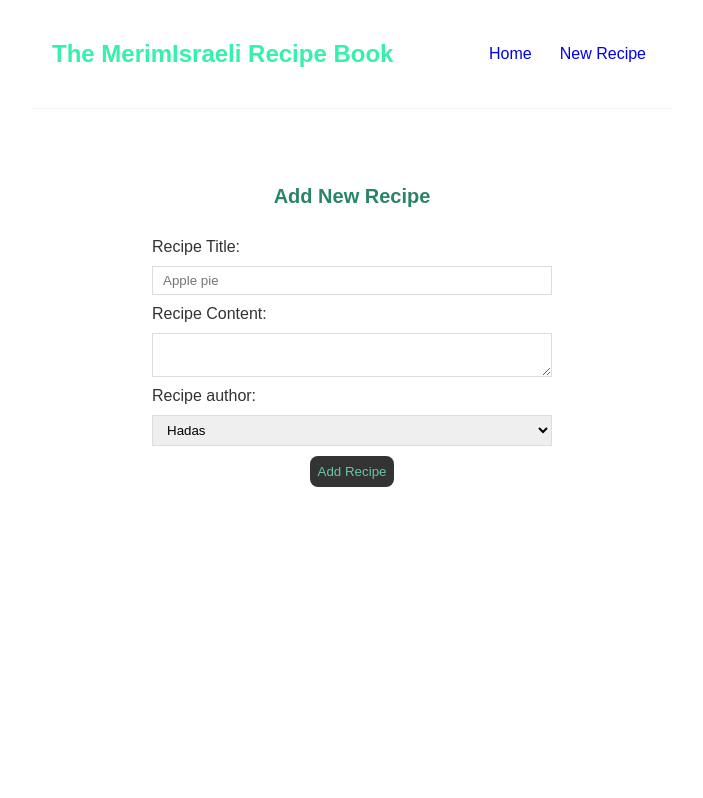
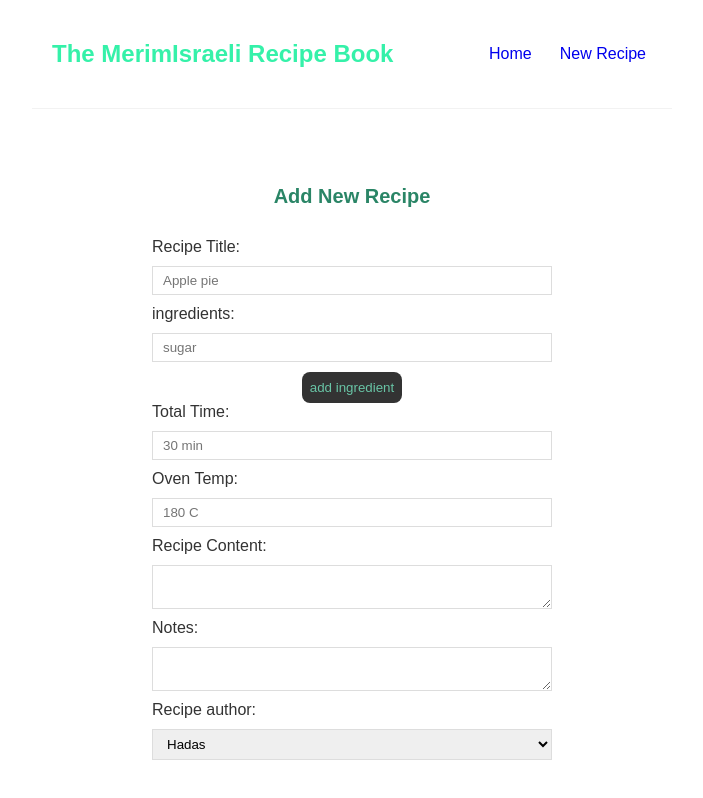
Before and after one commit to HadasIsraeli/recipe-book, a React (Create React App) app: page /create in a window 1280 px wide. Shown: the top 798 px of the page, without its empty margins (288-991 px from the left). Built offline with nearby package versions, Linux system fonts and the light colour scheme.

Commit message:
additional recipe details, card display

```diff
--- a/data/db.json
+++ b/data/db.json
@@ -4,31 +4,58 @@
       "title": "Chocolate Cake",
       "body": "something....",
       "author": "Hadas",
+      "ingredients": [
+        "a"
+      ],
+      "note": "a",
+      "time": "25",
+      "temp": "120",
       "id": 1
     },
     {
       "title": "Cheese Cake",
       "body": "something....",
       "author": "Inbar",
+      "ingredients": [
+        "a"
+      ],
+      "note": "a",
+      "time": "30",
+      "temp": "120",
       "id": 2
     },
     {
       "title": "Baklava",
       "body": "something....",
       "author": "Sarah",
+      "ingredients": [
+        "a"
+      ],
+      "note": "a",
+      "time": "40",
+      "temp": "120",
       "id": 3
     },
     {
-      "title": "gg",
-      "body": "werfg",
-      "author": "Hadas",
-      "id": 4
-    },
-    {
-      "title": "t",
-      "body": "hg",
-      "author": "Hadas",
-      "id": 5
+      "title": "Orange Cake",
+      "body": "Preheat the oven to 350F. Butter an 8x4-inch loaf pan or spray with baking spray with flour.\nIn a large bowl, whisk together flour, baking powder, and salt.\nIn another large bowl, combine sugar and orange zest. Rub the zest into the sugar with your fingers until the sugar is a light orange color. Add the oil, eggs, orange juice, and vanilla, and whisk until combined. Pour into the flour mixture and whisk together just until all of the flour is incorporated. Pour the batter into the prepared cake pan.\nBake for 1 hour and 10 minutes or until a wooden toothpick inserted into the center comes out with a few moist crumbs, covering loosely with foil after about an hour if it's looking very brown on top. Let the cake cool in the pan for 15 minutes. Remove and cool completely on a wire rack.",
+      "author": "preppykitchen",
+      "ingredients": [
+        "2½ cups all-purpose flour (300g)",
+        "¾ teaspoon baking powder",
+        "¼ teaspoon salt",
+        "1 cup granulated sugar (200g)",
+        "2 tablespoons orange zest (about 3 oranges)",
+        "1 cup vegetable oil (240ml)",
+        "¾ cup fresh orange juice (about 3 oranges/180ml)",
+        "3 large eggs",
+        "1 tablespoon vanilla extract"
+      ],
+      "note": "Rubbing the orange zest into the sugar helps the oils from the zest to release and absorb into the sugar. It makes the orange flavor stronger, and I do not recommend skipping it.\nI highly recommend using a scale to measure your flour. However, if you don’t have a scale, be sure to fluff your flour with a spoon and then spoon it into your cups before leveling it off with a knife. This method is the best way to measure flour without overpacking the measuring cup.\nThe eggs should be at room temperature to ensure they incorporate evenly into your batter without over-mixing. If you forgot to bring out your eggs, quickly bring them to room temperature by placing them in a large bowl and covering them with warm tap water for 5 minutes.\nMix the batter until just combined. You do not want to over-mix the batter as it can make the cake crumbly and tough.\nIt’s much easier to zest the oranges before juicing, so make sure to zest first. Use a microplane grater to zest the oranges. Be sure only to zest the orange portion as the white parts will be bitter.\nAvoid making the icing too thin, or the icing will slide off the orange cake.\nTo get more juice out of an orange, roll it under your palm on the countertop to loosen the juices.",
+      "time": "60",
+      "temp": "180",
+      "img": "https://preppykitchen.com/wp-content/uploads/2022/01/Orange-Cake-Recipe-330x330.jpg",
+      "id": 6
     }
   ]
 }
--- a/src/Create.js
+++ b/src/Create.js
@@ -5,12 +5,20 @@ const Create = () => {
     const [title, setTitle] = useState('');
     const [body, setBody] = useState('');
     const [author, setAuthor] = useState('Hadas');
+    const [ingredients, setIngredients] = useState([]);
+    const [item, setItem] = useState('');
+    const [note, setNote] = useState('');
+    const [time, setTime] = useState(null);
+    const [temp, setTemp] = useState();
+
     const [isPending, setIsPending] = useState(false);
     const history = useHistory();
+    let authors_name = ['Hadas', 'Inbar', 'Sarah'];
 
     const hanndleSubmit = (e) => {
         e.preventDefault();
-        const recipe = { title, body, author };
+
+        const recipe = { title, body, author, ingredients, note, time, temp };
         setIsPending(true);
         fetch('http://localhost:8000/recipes', {
             method: 'POST',
@@ -22,6 +30,12 @@ const Create = () => {
         });
     }
 
+    const handleAddItem = () => {
+        setIngredients([...ingredients, item]);
+        setItem('');
+        console.log('added item!', ingredients);
+    }
+
     return (
         <div className="create">
             <h2>Add New Recipe</h2>
@@ -29,17 +43,40 @@ const Create = () => {
                 <label>Recipe Title:</label>
                 <input type="text" required name="title" placeholder="Apple pie"
                     value={title} onChange={(e) => setTitle(e.target.value)} />
+
+
+                <label>ingredients:</label>
+                <input type="text" name="item" placeholder="sugar"
+                    value={item} onChange={(e) => setItem(e.target.value)} />
+                <button type="button" onClick={handleAddItem}>add ingredient</button>
+                {ingredients.map((ingredient) => (
+                    <p>{ingredient}</p>
+                ))}
+
+                <label>Total Time:</label>
+                <input type="number" required name="time" placeholder="30 min"
+                    value={time} onChange={(e) => setTime(e.target.value)} />
+
+                <label>Oven Temp:</label>
+                <input type="number" name="temp" placeholder="180 C"
+                    value={temp} onChange={(e) => setTemp(e.target.value)} />
+
                 <label>Recipe Content:</label>
                 <textarea name="content" required
                     value={body} onChange={(e) => setBody(e.target.value)} />
+
+                <label>Notes:</label>
+                <textarea name="note"
+                    value={note} onChange={(e) => setNote(e.target.value)} />
+
                 <label>Recipe author:</label>
                 <select name="author"
                     value={author} onChange={(e) => setAuthor(e.target.value)}>
-                    <option value="Hadas">Hadas</option>
-                    <option value="Inbar">Inbar</option>
-                    <option value="Sarah">Sarah</option>
+                    {authors_name.map((author) => (
+                        <option value="author">{author}</option>
+                    ))}
                 </select>
-                {!isPending && <button>Add Recipe</button>}
+                {!isPending && (ingredients.length > 0) && <button type="submit">Add Recipe</button>}
                 {isPending && <button disabled>Adding Recipe...</button>}
 
             </form>
--- a/src/RecipeDetails.js
+++ b/src/RecipeDetails.js
@@ -24,8 +24,21 @@ const RecipeDetails = () => {
             {recipe && (
                 <article>
                     <h2>{recipe.title}</h2>
-                    <p>Written By {recipe.author}</p>
+                    <p>Written By: {recipe.author}</p>
+                    {!recipe.img && <img src="https://handletheheat.com/wp-content/uploads/2015/03/Best-Birthday-Cake-with-milk-chocolate-buttercream-SQUARE.jpg"
+                        alt="your-image-description" />}
+                    {recipe.img && <img src={recipe.img} alt={recipe.title} />}
+
+                    {recipe.temp && <h5>Oven Temperature: {recipe.temp} C</h5>}
+                    <h5>Total Time: {recipe.time} min</h5>
+                    <h4>Ingredients:</h4>
+                    <div>{recipe.ingredients.map(item => <li>{item}</li>)}</div>
+
+                    <h4>Instructions:</h4>
                     <div>{recipe.body}</div>
+                    {recipe.note && <h4>Notes:</h4>}
+                    {recipe.note && <div>{recipe.note}</div>}
+
                     <button onClick={handleDelete}>Delete</button>
                 </article>
             )}
--- a/src/RecipeList.js
+++ b/src/RecipeList.js
@@ -1,19 +1,29 @@
 import { Link } from "react-router-dom";
 
-const RecipeList = ({recipes,title}) => {
+const RecipeList = ({ recipes, title }) => {
 
     return (
         <div className="recipe-list">
             <h1>{title}</h1>
-            {recipes.map((recipe) => (
-                <div className="recipe-preview" key={recipe.id}>
+            <div className="recipe-card">
+                {recipes.map((recipe) => (
                     <Link to={`/recipes/${recipe.id}`}>
+                        <div className="polaroid-card" key={recipe.id}>
 
-                    <h2>{recipe.title}</h2>
-                    <p>Written by: {recipe.author}</p>
+                            <div className="image-container">
+                                {!recipe.img && <img src="https://handletheheat.com/wp-content/uploads/2015/03/Best-Birthday-Cake-with-milk-chocolate-buttercream-SQUARE.jpg"
+                                    alt="your-image-description" />}
+                                {recipe.img && <img src={recipe.img} alt={recipe.title} />}
+                            </div>
+                            <div className="caption-container">
+                                <h2>{recipe.title}</h2>
+                                <p>Written by: {recipe.author}</p>
+                            </div>
+
+                        </div>
                     </Link>
-                </div>
-            ))}
+                ))}
+            </div>
         </div>
     );
 }
--- a/src/index.css
+++ b/src/index.css
@@ -38,7 +38,7 @@ code {
 }
 
 .content {
-  max-width: 600px;
+  max-width: 80%;
   margin: 40px auto;
   padding: 20px;
 }
@@ -71,6 +71,10 @@ code {
 
 .recipe-details div {
   margin: 20px;
+}
+
+.recipe-details img{
+  width:40%;
 }
 
 .recipe-details button {
@@ -118,3 +122,51 @@ code {
   border-radius: 8px;
   cursor: pointer;
 }
+
+.polaroid-card {
+  background-color: white;
+  box-shadow: 0 4px 8px 0 rgba(0,0,0,0.2);
+  transition: 0.3s;
+  width: 250px;
+  height: 300px;
+  margin: 10px;
+  padding: 15px;
+  display: flex;
+  flex-direction: column;
+  justify-content: space-between;
+}
+
+.polaroid-card:hover {
+  box-shadow: 0 8px 16px 0 rgba(0,0,0,0.2);
+}
+
+.image-container {
+  display: flex;
+  justify-content: center;
+  align-items: center;
+  height: 80%;
+}
+
+.image-container img {
+  width: 80%;
+  height: auto;
+}
+
+.caption-container {
+  text-align: center;
+  height: 20%;
+}
+
+.caption-container h2 {
+  margin-top: 0;
+  margin-bottom: 10px;
+}
+
+.caption-container p {
+  margin: 0;
+}
+
+.recipe-card{
+  display: flex;
+  flex-wrap: wrap;
+}
--- a/src/index.js
+++ b/src/index.js
@@ -11,7 +11,4 @@ root.render(
   </React.StrictMode>
 );
 
-// If you want to start measuring performance in your app, pass a function
-// to log results (for example: reportWebVitals(console.log))
-// or send to an analytics endpoint. Learn more: https://bit.ly/CRA-vitals
 reportWebVitals();
```
